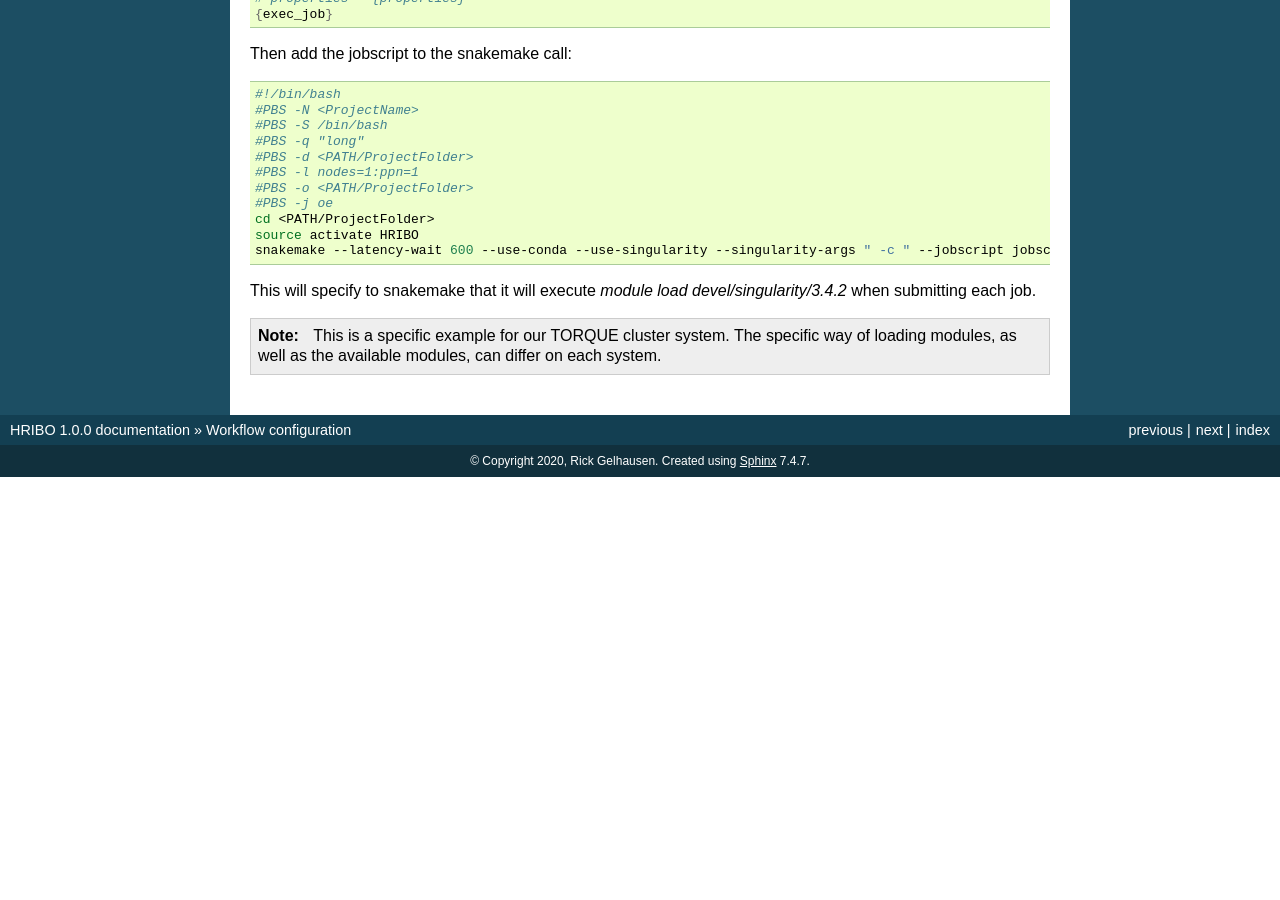
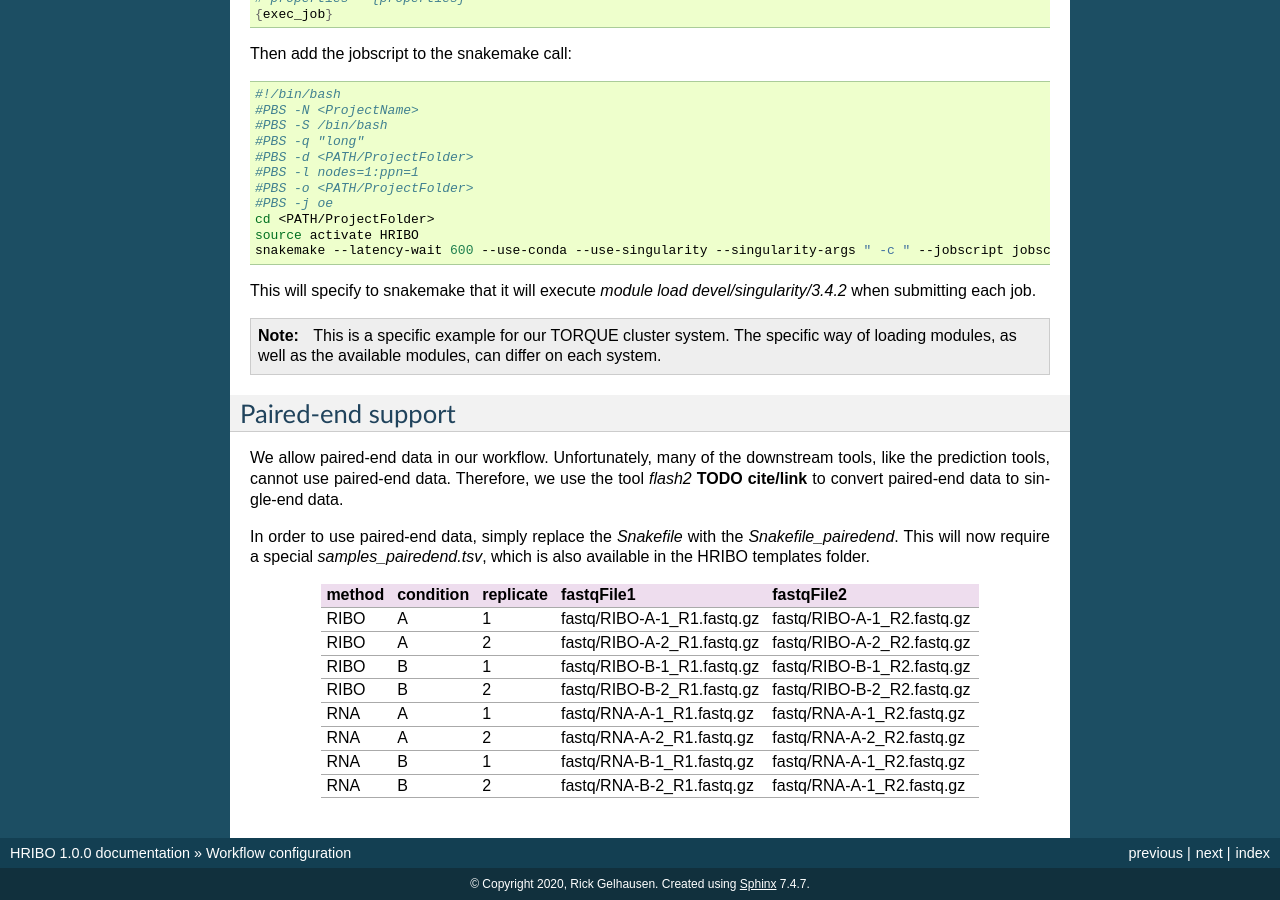
Before and after one commit to RickGelhausen/HRIBO_ReadTheDocs, a Sphinx documentation site: the page built from docs/source/workflow-configuration.rst, in a window 1280 px wide and 900 px high, scrolled down 2389 px. Built offline with Sphinx 7.4.7, drawn with Linux system fonts in a browser that asks for light colours; before the commit the page ends 2866 px from its top, so only the background shows below that; some of the changed text lies outside the part shown.

Commit message:
continued writing

```diff
--- a/docs/source/conf.py
+++ b/docs/source/conf.py
@@ -40,7 +40,7 @@
 # ones.
 extensions = [
     'sphinx.ext.autodoc',
-    'sphinxcontrib.bibtex',
+    'sphinxcontrib-bibtex',
     'sphinx.ext.autosectionlabel',
 ]
 
--- a/docs/source/overview.rst
+++ b/docs/source/overview.rst
@@ -217,8 +217,8 @@ Now, download and unpack the latest version of **HRIBO** by entering the followi
 
 .. code-block:: bash
 
-   $ wget https://github.com/RickGelhausen/HRIBO/archive/1.2.0.tar.gz
-   $ tar -xzf 1.2.0.tar.gz; mv HRIBO-1.2.0 HRIBO; rm 1.2.0.tar.gz;
+   $ wget https://github.com/RickGelhausen/HRIBO/archive/1.3.0.tar.gz
+   $ tar -xzf 1.3.0.tar.gz; mv HRIBO-1.3.0 HRIBO; rm 1.3.0.tar.gz;
 
 **HRIBO** is now in a subdirectory of your project directory.
 
@@ -287,7 +287,7 @@ Edit the sample sheet corresponding to your project. It contains the following v
 As seen in the *samples.tsv* template:
 
 +-----------+-----------+-----------+-------------------------+
-|   method  | condition | replicate | inputFile               |
+|   method  | condition | replicate | fastqFile               |
 +===========+===========+===========+=========================+
 | RIBO      |  A        | 1         | fastq/RIBO-A-1.fastq.gz |
 +-----------+-----------+-----------+-------------------------+
--- a/docs/source/workflow-configuration.rst
+++ b/docs/source/workflow-configuration.rst
@@ -163,3 +163,34 @@ Then add the jobscript to the snakemake call:
 This will specify to snakemake that it will execute *module load devel/singularity/3.4.2* when submitting each job.
 
 .. note:: This is a specific example for our TORQUE cluster system. The specific way of loading modules, as well as the available modules, can differ on each system.
+
+
+Paired-end support
+==================
+
+We allow paired-end data in our workflow.
+Unfortunately, many of the downstream tools, like the prediction tools, cannot use paired-end data.
+Therefore, we use the tool *flash2* **TODO cite/link** to convert paired-end data to single-end data.
+
+In order to use paired-end data, simply replace the *Snakefile* with the *Snakefile_pairedend*.
+This will now require a special *samples_pairedend.tsv*, which is also available in the HRIBO templates folder.
+
++-----------+-----------+-----------+----------------------------+----------------------------+
+|   method  | condition | replicate | fastqFile1                 | fastqFile2                 |
++===========+===========+===========+============================+============================+
+| RIBO      |  A        | 1         | fastq/RIBO-A-1_R1.fastq.gz | fastq/RIBO-A-1_R2.fastq.gz |
++-----------+-----------+-----------+----------------------------+----------------------------+
+| RIBO      |  A        | 2         | fastq/RIBO-A-2_R1.fastq.gz | fastq/RIBO-A-2_R2.fastq.gz |
++-----------+-----------+-----------+----------------------------+----------------------------+
+| RIBO      |  B        | 1         | fastq/RIBO-B-1_R1.fastq.gz | fastq/RIBO-B-1_R2.fastq.gz |
++-----------+-----------+-----------+----------------------------+----------------------------+
+| RIBO      |  B        | 2         | fastq/RIBO-B-2_R1.fastq.gz | fastq/RIBO-B-2_R2.fastq.gz |
++-----------+-----------+-----------+----------------------------+----------------------------+
+| RNA       |  A        | 1         | fastq/RNA-A-1_R1.fastq.gz  | fastq/RNA-A-1_R2.fastq.gz  |
++-----------+-----------+-----------+----------------------------+----------------------------+
+| RNA       |  A        | 2         | fastq/RNA-A-2_R1.fastq.gz  | fastq/RNA-A-2_R2.fastq.gz  |
++-----------+-----------+-----------+----------------------------+----------------------------+
+| RNA       |  B        | 1         | fastq/RNA-B-1_R1.fastq.gz  | fastq/RNA-A-1_R2.fastq.gz  |
++-----------+-----------+-----------+----------------------------+----------------------------+
+| RNA       |  B        | 2         | fastq/RNA-B-2_R1.fastq.gz  | fastq/RNA-A-1_R2.fastq.gz  |
++-----------+-----------+-----------+----------------------------+----------------------------+
```
Also changed, not shown: other parts of docs/source/workflow-configuration.rst (+2 -2 lines), docs/source/example-workflow.rst (+7 -7 lines).
